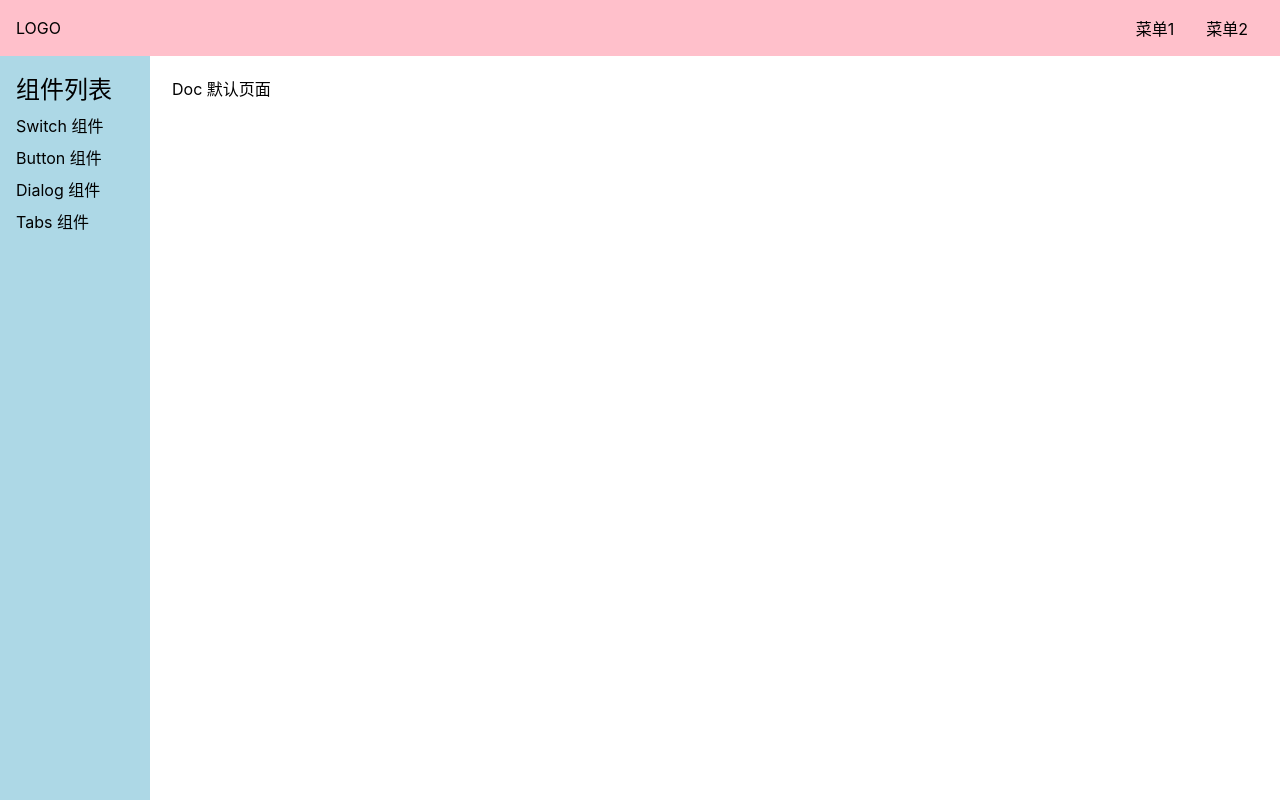
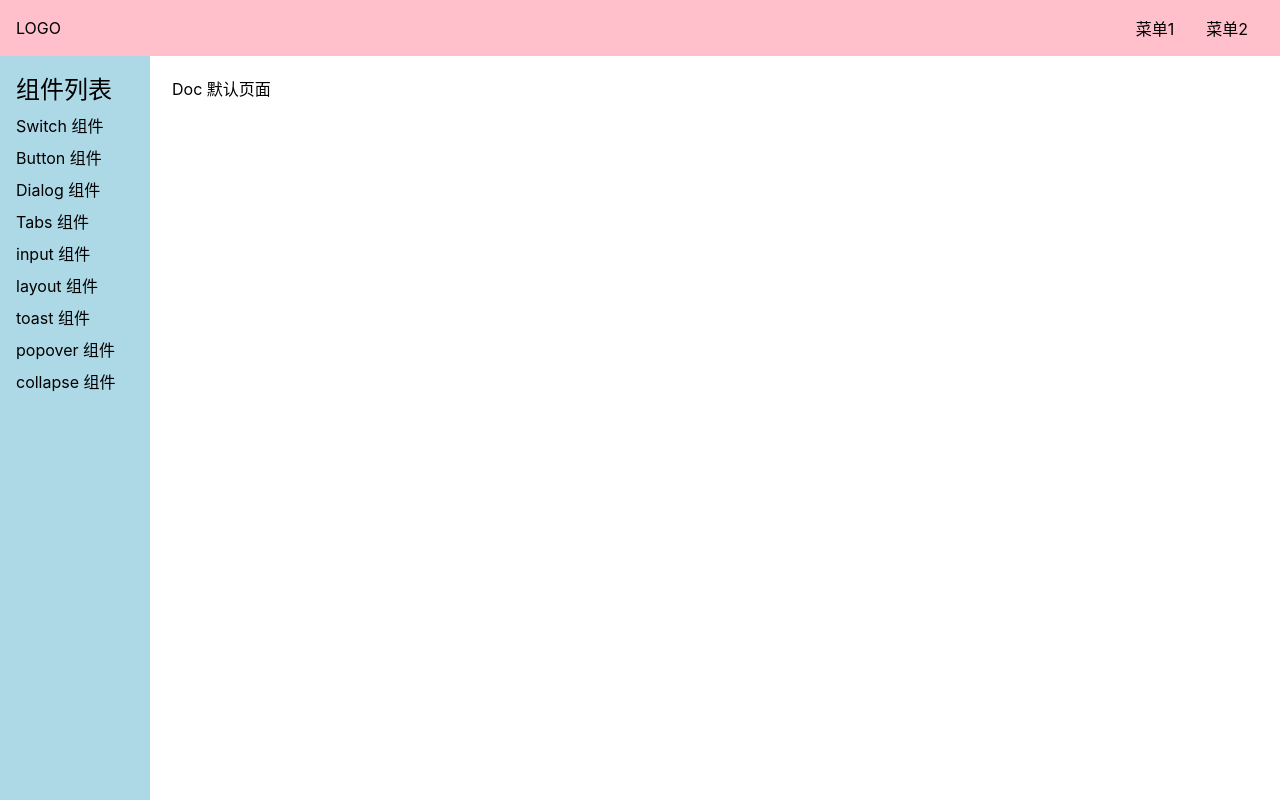
Before and after one commit to Jsmond2016/os-ui, a Vue app: page /#/doc in a window 1280 px wide. Built offline with nearby package versions, Linux system fonts and the light colour scheme.

Commit message:
更新 菜单目录

```diff
--- a/src/views/Doc.vue
+++ b/src/views/Doc.vue
@@ -16,6 +16,21 @@
           </li>
           <li>
             <router-link to="/doc/tabs">Tabs 组件</router-link>
+          </li>
+          <li>
+            <router-link to="/doc/input">input 组件</router-link>
+          </li>
+          <li>
+            <router-link to="/doc/layout">layout 组件</router-link>
+          </li>
+          <li>
+            <router-link to="/doc/toast">toast 组件</router-link>
+          </li>
+          <li>
+            <router-link to="/doc/popover">popover 组件</router-link>
+          </li>
+          <li>
+            <router-link to="/doc/collapse">collapse 组件</router-link>
           </li>
         </ol>
       </aside>
```
